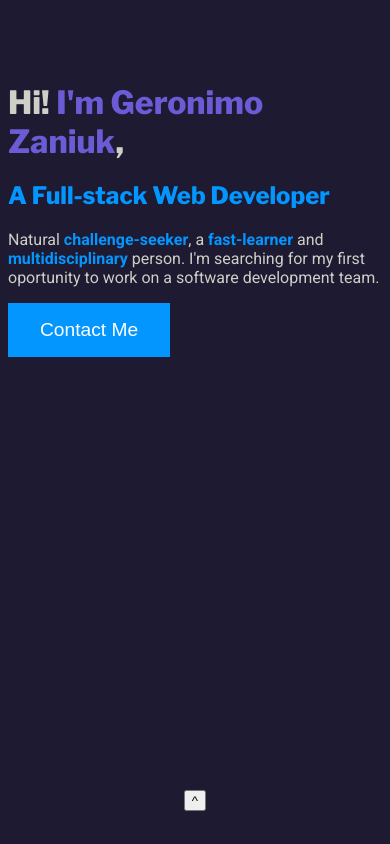
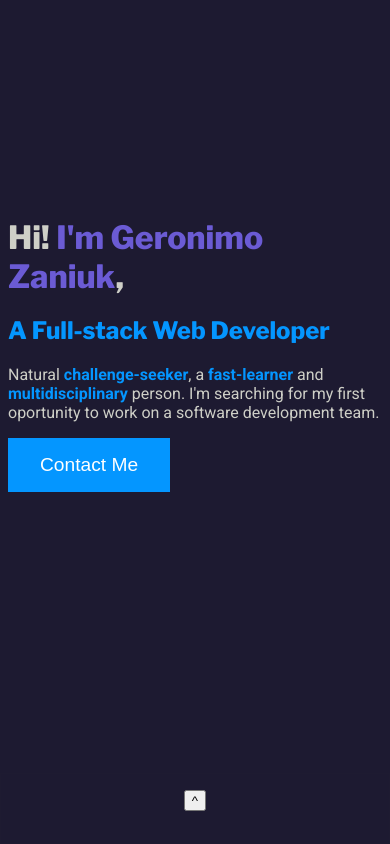
Before and after one commit to Zaniuk/portfolio2.0, a React (Vite) app: page / in a window 390 px wide. Built offline with nearby package versions, Linux system fonts and the light colour scheme; a web font is replaced by a local one.

Commit message:
improved responsivity

```diff
--- a/src/components/Home/index.jsx
+++ b/src/components/Home/index.jsx
@@ -5,7 +5,7 @@ import { motion } from "framer-motion";
 import "./index.scss";
 export default function Home() {
   return (
-    <div>
+    <div className="landing-wrapper">
       <div className="landing">
         <motion.h1
           initial={{ opacity: 0, y: -100 }}
--- a/src/components/Home/index.scss
+++ b/src/components/Home/index.scss
@@ -1,7 +1,12 @@
+.landing-wrapper{
+    display: flex;
+    justify-content: center;
+    height: calc(100vh - 150px);
+    align-items: center;
     .landing{
         max-width: 500px;
-    margin: 0 auto;
-    margin-top: 20%;
+        // margin: 0 auto;
+        // margin-top: 20%;
         h1{
             padding: 0;
             margin: 0;
@@ -21,6 +26,7 @@
 
         }
     }
+}
 
 .highlight{
     color: #6b5bd4;
```
Lines whose indentation alone changed are shown as unchanged.
